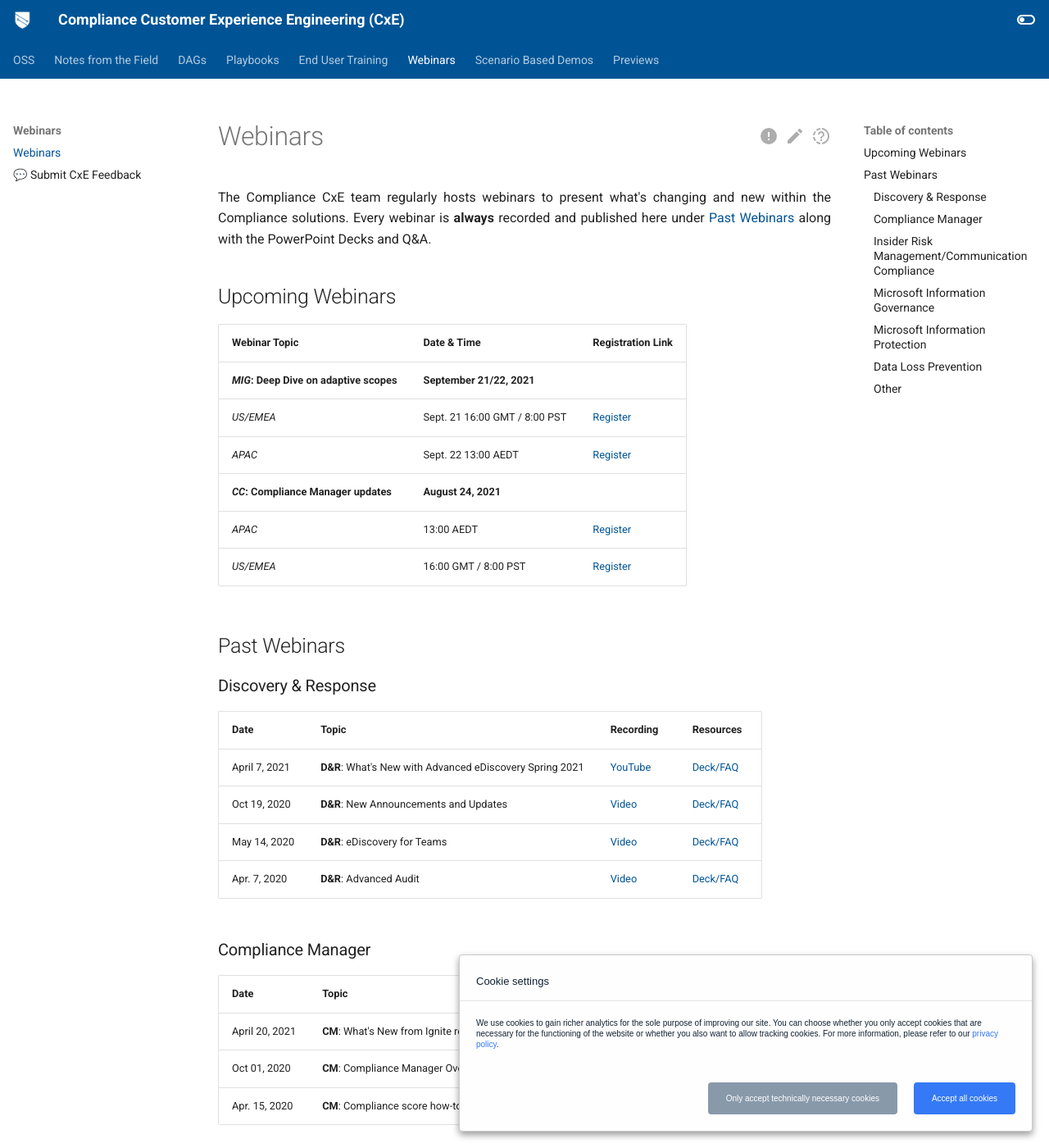
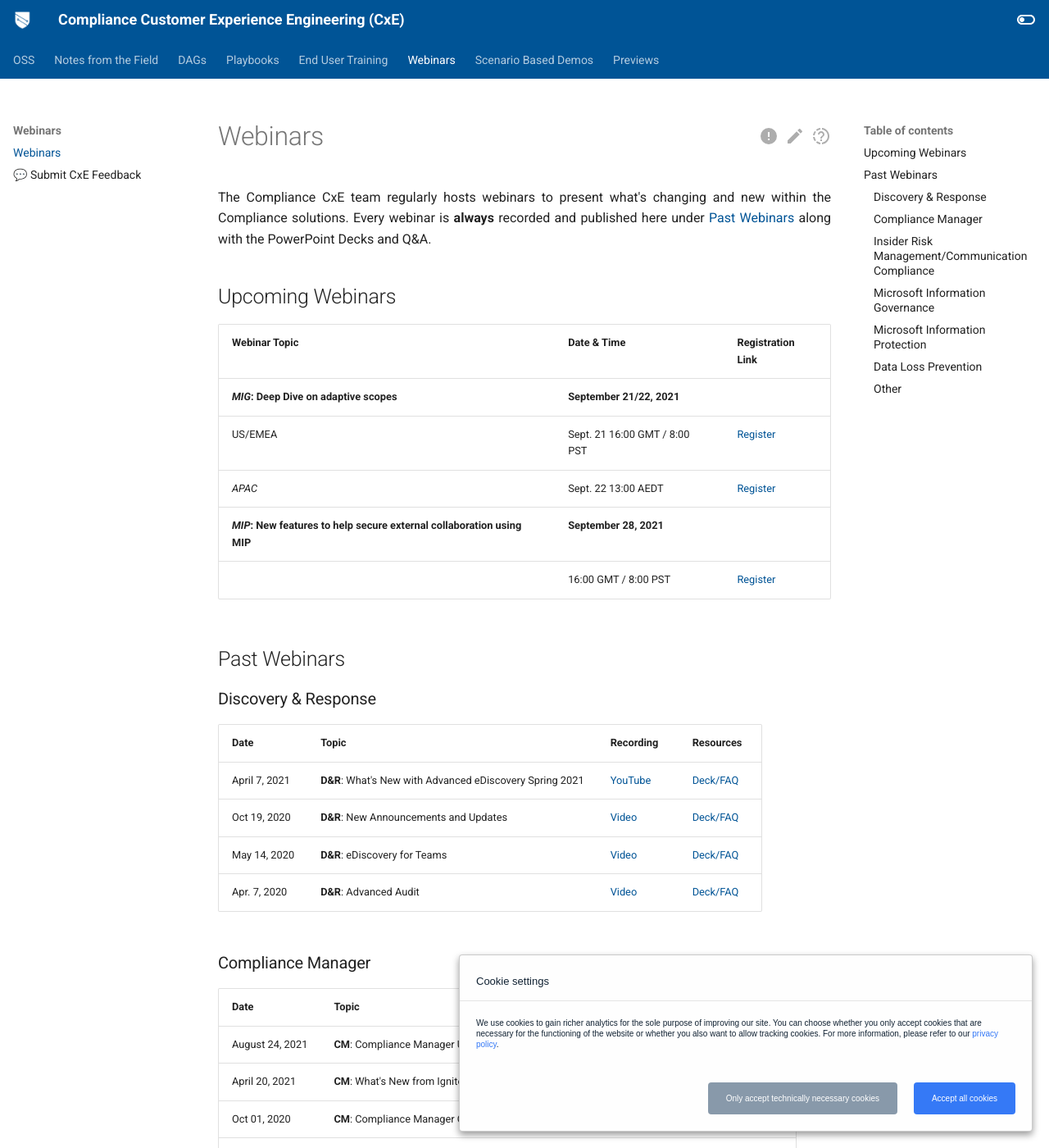
Before and after one commit to microsoft/ComplianceCxE, an MkDocs documentation site: the page built from docs/webinars.md, in a window 1280 px wide and 1400 px high. Shown: the whole window at 82% size. Built offline with MkDocs 1.6.1 and Material for MkDocs 9.7.7, drawn with Linux system fonts in a browser that asks for light colours; comment, search, counter and statistics services are not loaded.

Commit message:
add Sept 28 webinar move Aug 24 webinar

```diff
--- a/docs/webinars.md
+++ b/docs/webinars.md
@@ -13,11 +13,10 @@
 | Webinar Topic | Date & Time | Registration Link |
 | --- | --- | --- |
 |***MIG*: Deep Dive on adaptive scopes** | **September 21/22, 2021** |  |
-| *US/EMEA* | Sept. 21 16:00 GMT / 8:00 PST| [Register](https://mipc.eventbuilder.com/event/45703) |
-|*APAC* | Sept. 22 13:00 AEDT| [Register](https://mipc.eventbuilder.com/event/45704) |
-|***CC*: Compliance Manager updates** | **August 24, 2021** |  |
-| *APAC* | 13:00 AEDT |[Register](https://mipc.eventbuilder.com/event/45706)|
-| *US/EMEA* | 16:00 GMT / 8:00 PST | [Register](https://mipc.eventbuilder.com/event/45705) |
+| US/EMEA | Sept. 21 16:00 GMT / 8:00 PST| [Register](https://mipc.eventbuilder.com/event/45703) |
+|*APAC* | Sept. 22 13:00 AEDT| [Register](https://mipc.eventbuilder.com/event45704) |
+|***MIP*: New features to help secure external collaboration using MIP** | **September 28, 2021** |
+|   | 16:00 GMT / 8:00 PST | [Register](https://mipc.eventbuilder.com/event/49793) |
 
 ## Past Webinars
 
@@ -36,6 +35,7 @@
 
 |Date|Topic|Recording|Resources|
 |---|---|---|---|
+|August 24, 2021|**CM**: Compliance Manager Updates|[Video](https://mipc.eventbuilder.com/event/45706)|Coming soon|
 |April 20, 2021|**CM**: What's New from Ignite regarding Compliance Manager|[YouTube](https://www.youtube.com/watch?v=LzIbMZJPAII)|[Deck/FAQ](https://techcommunity.microsoft.com/t5/security-compliance-identity/what-s-new-from-ignite-regarding-compliance-manager/ba-p/2307554)|
 |Oct 01, 2020|**CM**: Compliance Manager Overview|[Video](https://aka.ms/MIPC/Video-Webinar-ComplianceManager)|[Deck/FAQ](https://aka.ms/MIPC/Blog-ComplianceManagerWebinar)|
 |Apr. 15, 2020|**CM**: Compliance score how-to|[Video](https://aka.ms/MIPC/Video-ComplianceScoreWebinar)|[Deck/FAQ](https://aka.ms/MIPC/Blog-ComplianceScoreWebinar)|
@@ -60,8 +60,8 @@
 
 |Date|Topic|Recording|Resources|
 |---|---|---|---|
-|July 13, 2021|**MIP**: Advanced Classification and Auto Labeling| [Video](https://mipc.eventbuilder.com/event/45701) | [Deck](resources/files/Webinar Advanced Classification and Auto Labeling July 13 2021.pdf) - [FAQ](resources/files/July 7 FAQ.pdf) |
-|July 7, 2021|**MIP**: Leverage M365 sensitivity labels to improve your Power BI deployment compliance and protect sensitive business data| [Video](https://mipc.eventbuilder.com/event/47133) | [Deck](resources/files/MIP - Sensitivity Label in PBI.pdf) - [FAQ](resources/files/July 7 FAQ.pdf) |
+|July 13, 2021|**MIP**: Advanced Classification and Auto Labeling| [Video](https://mipc.eventbuilder.com/event/45701) | [Deck](resources\files\Webinar Advanced Classification and Auto Labeling July 13 2021.pdf) - [FAQ](resources\files\July 7 FAQ.pdf) |
+|July 7, 2021|**MIP**: Leverage M365 sensitivity labels to improve your Power BI deployment compliance and protect sensitive business data| [Video](https://mipc.eventbuilder.com/event/47133) | [Deck](resources\files\MIP - Sensitivity Label in PBI.pdf) - [FAQ](resources\files\July 7 FAQ.pdf) |
 |May 4, 2021|**MIP**: What's New from Ignite regarding Microsoft Information Protection|[YouTube](https://www.youtube.com/watch?v=TjtYhGfHHok&feature=youtu.be)|[Deck/FAQ](https://techcommunity.microsoft.com/t5/security-compliance-identity/what-s-new-from-ignite-regarding-microsoft-information/ba-p/2351825)|
 |Feb 19, 2021|**MIP**: Office Channels|[Video](https://aka.ms/MIPC/webinar-officechannels)|[Deck/FAQ](https://techcommunity.microsoft.com/t5/microsoft-security-and/office-channels-webinar/ba-p/2223780)|
 |Feb 10, 2021|**MIP**: Extending MIP with high-value third-party solutions|[Video](https://aka.ms/MIPC/webinar-mip3rdparty)|[Deck/FAQ](https://techcommunity.microsoft.com/t5/microsoft-security-and/extending-mip-with-high-value-3rd-party-solutions-webinar/ba-p/2220774)|
```
